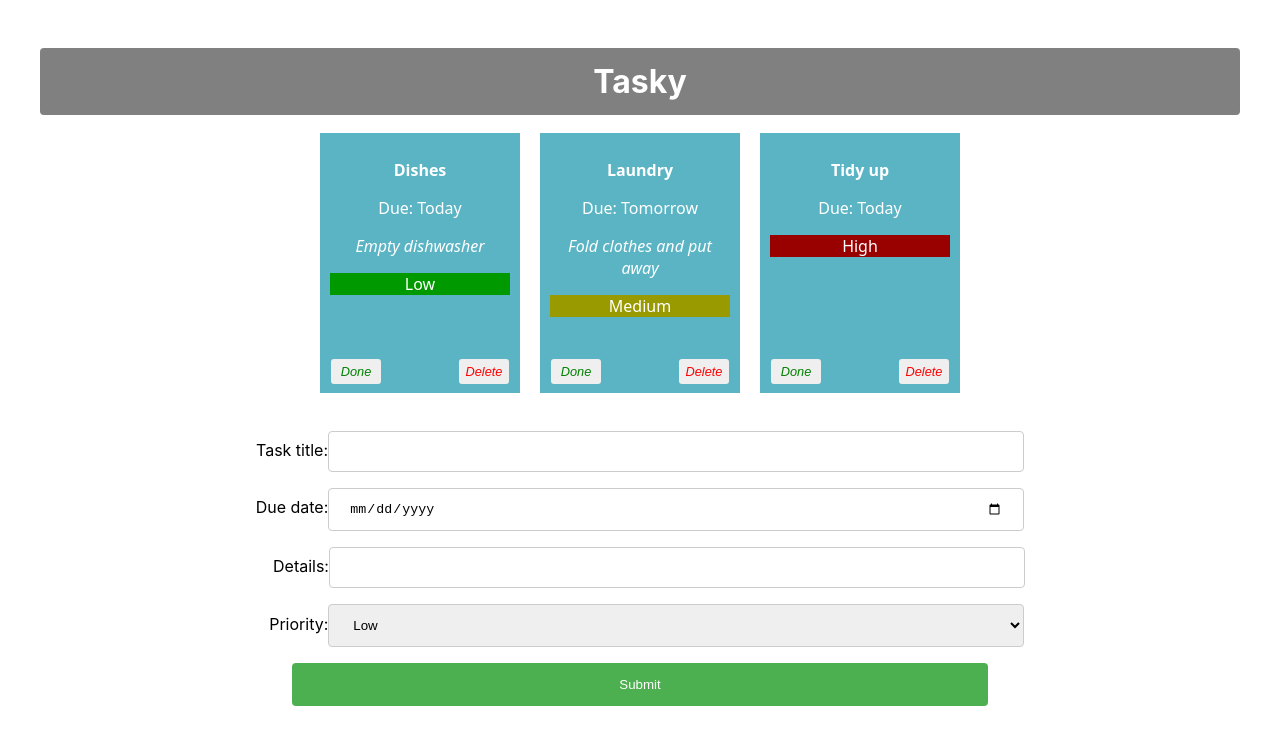
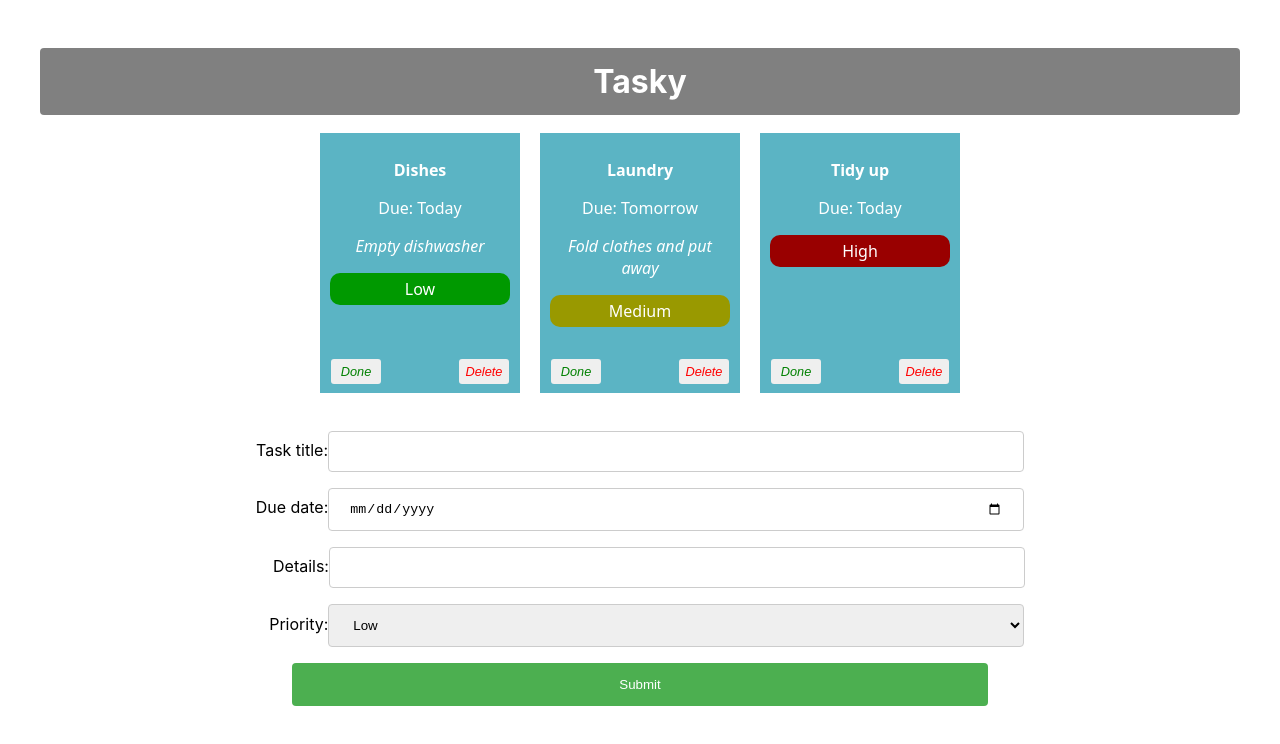
Before and after one commit to Paul123111/react-basics-labs, a React (Create React App) app in the folder lab1/: page / in a window 1280 px wide. Shown: the top 744 px of the page. Built offline with nearby package versions, Linux system fonts and the light colour scheme.

Commit message:
Style priority in task

```diff
--- a/lab1/src/App.css
+++ b/lab1/src/App.css
@@ -83,6 +83,7 @@ input[type=submit] {
   cursor: pointer;
 }
 
-detailText[type=text] {
-  margin: 20px;
+.priority {
+  border-radius: 10px;
+  padding: 5px;
 }
```
